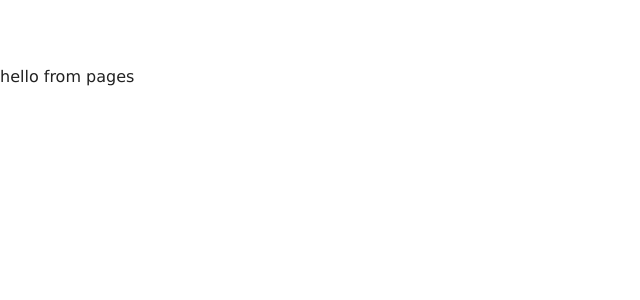
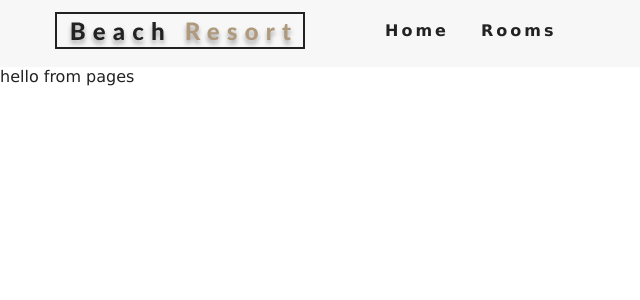
Before and after one commit to diiegoburiti/ComeHome, a React (Create React App) app: page / in a window 1280 px wide. Shown: the top 300 px of the page, without its empty margins (0-640 px from the left). Built offline with nearby package versions, Linux system fonts and the light colour scheme.

Commit message:
navbar added

```diff
--- a/src/App.js
+++ b/src/App.js
@@ -6,11 +6,14 @@
 import SingleRoom from "./pages/SingleRoom";
 import Error from "./pages/Error";
 
-import { Route, Switch, Router } from "react-router-dom";
+import { Route, Switch } from "react-router-dom";
+import Navbar from "./components/Navbar";
 
 function App() {
   return (
     <>
+      {/*navbar fora do switch para aparecer em todas as paginas */}
+      <Navbar />
       <Switch>
         <Route exact path="/" component={Home} />
         <Route exact path="/rooms/" component={Rooms} />
--- /dev/null
+++ b/src/components/Navbar.js
@@ -0,0 +1,45 @@
+import React, { Component } from "react";
+import logo from "../images/logo.svg";
+import { FaAlignRight } from "react-icons/fa";
+import { Link } from "react-router-dom";
+
+export default class Navbar extends Component {
+  //verifica se a navbar esta aberta
+  state = {
+    isOpen: false,
+  };
+  handleToggle = () => {
+    this.setState({ isOpen: !this.state.isOpen });
+  };
+  render() {
+    return (
+      <nav className="navbar">
+        <div className="nav-center">
+          <div className="nav-header">
+            <Link to="/">
+              <img src={logo} alt="Como home"></img>
+            </Link>
+            <botton
+              type="button"
+              className="nav-btn"
+              onClick={this.handleToggle}
+            >
+              <FaAlignRight className="nav-icon" />
+            </botton>
+          </div>
+          {/*ul verifica e é preciso aparecer a lista*/}
+          <ul
+            className={this.state.isOpen ? "nav-links show-nav" : "nav-links"}
+          >
+            <li>
+              <Link to="/">Home</Link>
+            </li>
+            <li>
+              <Link to="/rooms">Rooms</Link>
+            </li>
+          </ul>
+        </div>
+      </nav>
+    );
+  }
+}
```
